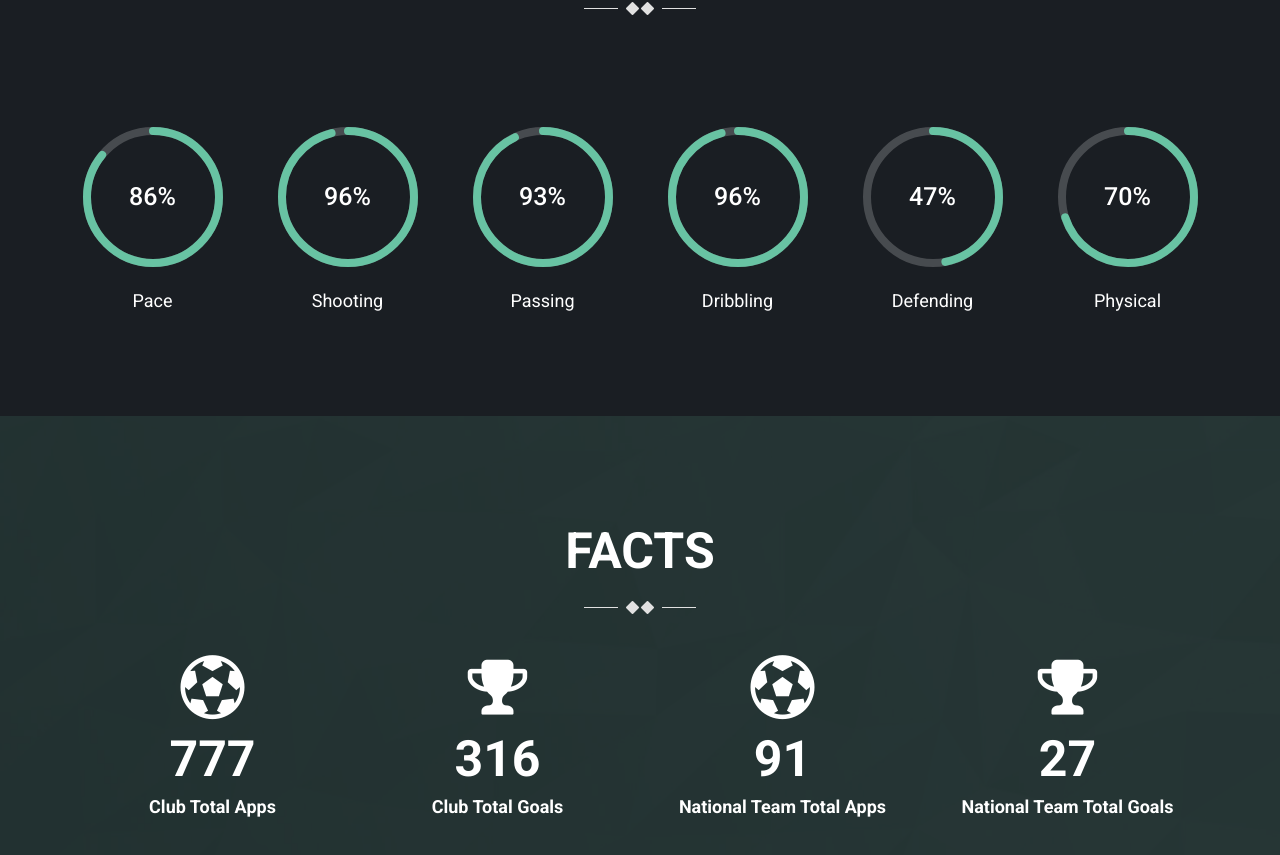
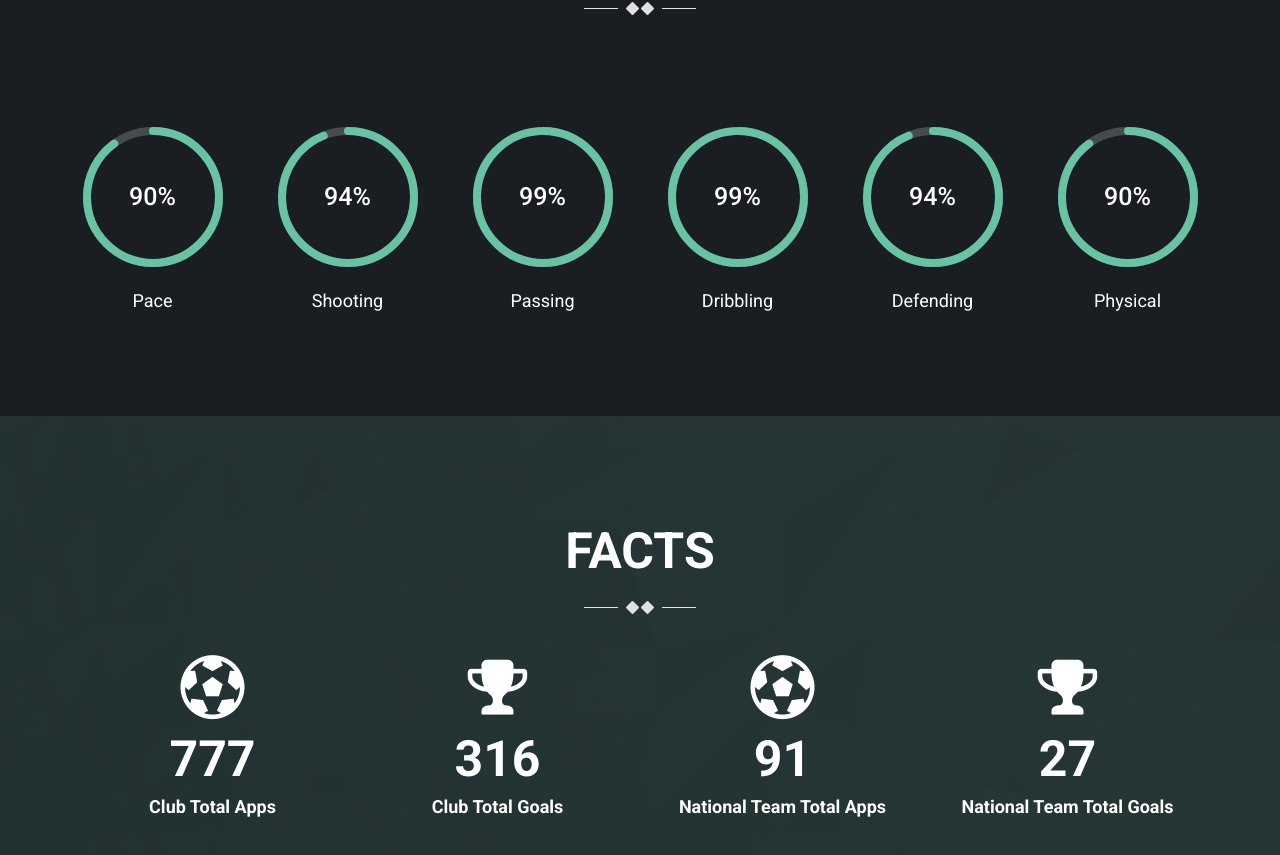
Before and after one commit to KKKKKXY/02athlete, a plain HTML site: page LModric.html in a window 1280 px wide. Shown: the part 2140-2995 px from the top of the page. Drawn offline with Linux system fonts and the light colour scheme; some packages are replaced by stand-ins of ours; a script that the page names is missing.

Commit message:
L Modric skill

```diff
--- a/LModric.html
+++ b/LModric.html
@@ -176,7 +176,7 @@
 
         <div class="row more-skill text-center">
           <div class="col-xs-12 col-sm-4 col-md-2">
-              <div class="chart" data-percent="86" data-color="e74c3c">
+              <div class="chart" data-percent="90" data-color="e74c3c">
                     <span class="percent"></span>
                     <div class="chart-text">
                       <span>Pace</span>
@@ -184,7 +184,7 @@
                 </div>
             </div>
             <div class="col-xs-12 col-sm-4 col-md-2">
-              <div class="chart" data-percent="96" data-color="2ecc71">
+              <div class="chart" data-percent="94" data-color="2ecc71">
                     <span class="percent"></span>
                     <div class="chart-text">
                       <span>Shooting</span>
@@ -192,7 +192,7 @@
                 </div>
             </div>
             <div class="col-xs-12 col-sm-4 col-md-2">
-              <div class="chart" data-percent="93" data-color="3498db">
+              <div class="chart" data-percent="99" data-color="3498db">
                     <span class="percent"></span>
                     <div class="chart-text">
                       <span>Passing</span>
@@ -200,7 +200,7 @@
                 </div>
             </div>
             <div class="col-xs-12 col-sm-4 col-md-2">
-              <div class="chart" data-percent="96" data-color="3498db">
+              <div class="chart" data-percent="99" data-color="3498db">
                     <span class="percent"></span>
                     <div class="chart-text">
                       <span>Dribbling</span>
@@ -208,7 +208,7 @@
                 </div>
             </div>
             <div class="col-xs-12 col-sm-4 col-md-2">
-              <div class="chart" data-percent="47" data-color="3498db">
+              <div class="chart" data-percent="94" data-color="3498db">
                     <span class="percent"></span>
                     <div class="chart-text">
                       <span>Defending</span>
@@ -216,7 +216,7 @@
                 </div>
             </div>
             <div class="col-xs-12 col-sm-4 col-md-2">
-              <div class="chart" data-percent="70" data-color="3498db">
+              <div class="chart" data-percent="90" data-color="3498db">
                     <span class="percent"></span>
                     <div class="chart-text">
                       <span>Physical</span>
```
